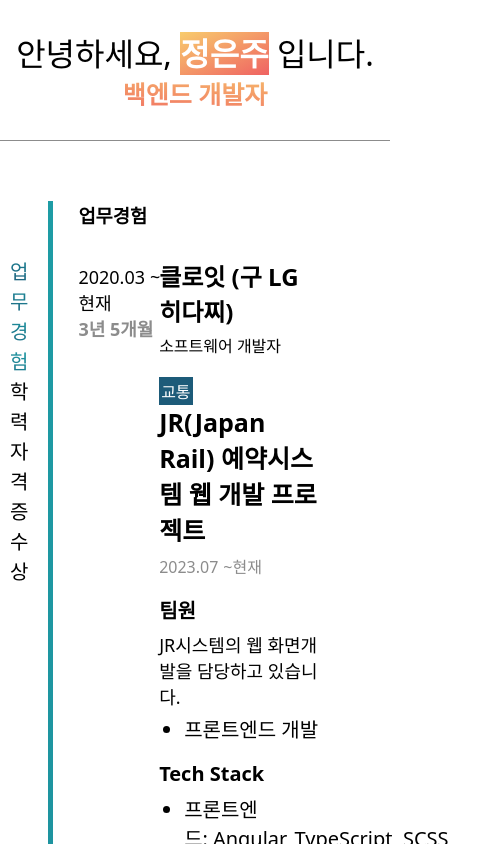
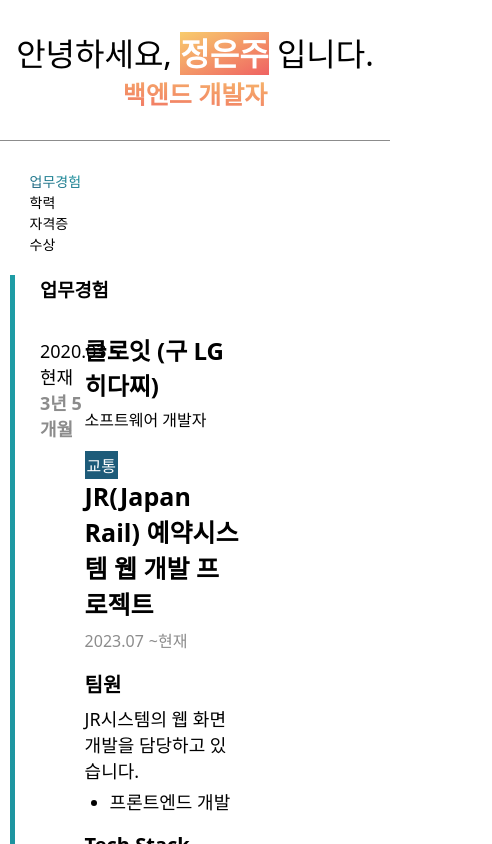
Before and after one commit to melonpan0130/vue_portfolio, a Vue app: page / in a window 390 px wide. Shown: the top 844 px of the page, 492 px wide, since content can reach past the window. Built offline with nearby package versions, Linux system fonts and the light colour scheme.

Commit message:
#5 2.Mobile layout: navigation

```diff
--- a/src/components/BodyComponent/BodyComponent.scss
+++ b/src/components/BodyComponent/BodyComponent.scss
@@ -5,6 +5,7 @@
   display: flex;
   align-items: stretch;
   flex-direction: row;
+  flex-wrap: wrap;
   padding: 50px 0;
 
   .navigation {
@@ -24,20 +25,10 @@
       a {
         color: black;
         text-decoration: none;
-        &:hover
-        // ,
-        // &.selected:nth-child(1)
-        {
+        &:hover,
+        &.selected {
           @include highlight_text_navy;
-          // add .selected status
         }
-        // &:active {
-        //   background-color: yellow;
-        // }
-      }
-
-      a.selected:first-of-type {
-        @include highlight_text_navy;
       }
     }
   }
@@ -48,8 +39,21 @@
 }
 
 @media screen and (max-width: 768px) {
-  .body-component li {
-    font-size: 20px;
+  .body-component {
+    padding: 20px 0;
+    .navigation {
+      width: 100%;
+
+      ul {
+        position: relative;
+        top: unset;
+        transform: none;
+        font-size: 14px;
+      }
+    }
+    .content {
+      width: 70%;
+    }
   }
 }
 
--- a/src/components/BodyComponent/BodyComponent.vue
+++ b/src/components/BodyComponent/BodyComponent.vue
@@ -7,7 +7,7 @@
         </li>
       </ul>
     </div>
-    <div>
+    <div class="content">
       <section-component v-for="(resumeText, index) in resumeTextInfo" :key="index" :resume-text="resumeText"
         :navigation="'section_' + index" :name="'section_' + index" @setNavigation="setNavigation">
       </section-component>
--- a/src/components/SectionComponent/SectionComponent.vue
+++ b/src/components/SectionComponent/SectionComponent.vue
@@ -1,7 +1,7 @@
 <template>
-  <div ref="sectionDiv" class="section-component">
+  <div ref="sectionDiv">
     <Transition>
-      <div>
+      <div class="section-component">
         <a :name="navigation"></a>
         <h3 class="title">{{ resumeText.sectionName }}</h3>
         <article-component v-for="(item, index) in resumeText.article" :key="index" :article="item"></article-component>
```
